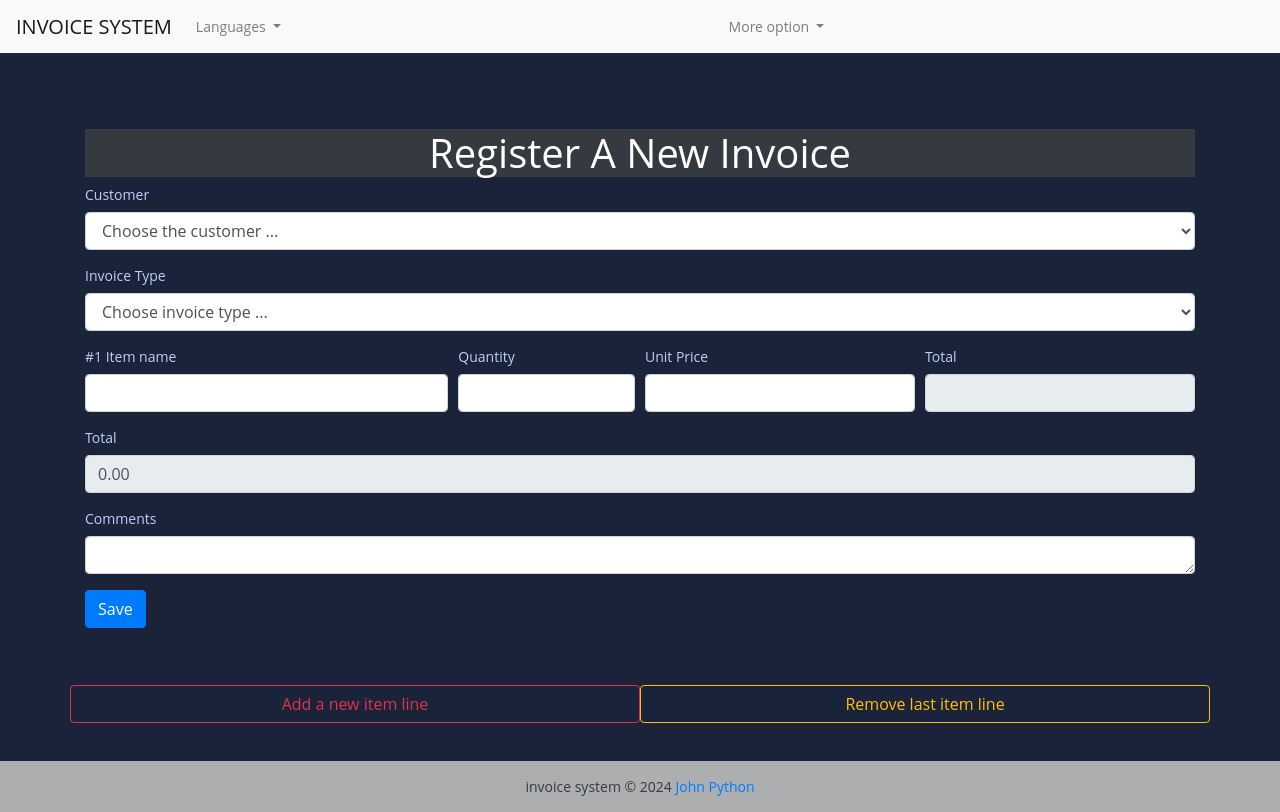
After one commit to JeanNkada/mon_app_fact, a Django app: template templates/add_invoice.html in a window 1280 px wide. The commit adds this page. Run offline with Django 3.2, Linux system fonts and the light colour scheme; the template is opened without the code that fills it, so the values that code supplies are empty.

Commit message:
développer une logique métier pour ajouter une nouvelle facture

```diff
--- a/fact_app/models.py
+++ b/fact_app/models.py
@@ -38,9 +38,9 @@ class Invoice(models.Model):
     author=
     """
     INVOICE_TYPE = (
-        ('R', 'Reçu'),
-        ('F', 'Facture'),
-        ('P', 'Proforma Facture')
+        ('R', 'RECEIPT'),
+        ('I', 'INVOICE'),
+        ('P', 'PROFORMA INVOICE')
     )
 
     customer = models.ForeignKey(Customer, on_delete=models.PROTECT)
--- a/fact_app/urls.py
+++ b/fact_app/urls.py
@@ -4,6 +4,7 @@ from . import views
 
 urlpatterns = [
     path('', views.HomeView.as_view(), name='home'),
-    path('add_customer', views.AddCustomerView.as_view(), name='add-customer')
+    path('add_customer', views.AddCustomerView.as_view(), name='add-customer'),
+    path('add_invoice', views.AddInvoiceView.as_view(), name='add-invoice')
 
 ]
--- /dev/null
+++ b/templates/add_invoice.html
@@ -0,0 +1,202 @@
+{% extends 'base.html' %}
+
+
+{% block content %}
+<br><br><br><br>
+<h1 class="text-capitalise text-center mx-10 bg-dark text-white">Register A New Invoice</h1>
+<form method="post">
+    {% csrf_token %}
+    <div class="form-row">
+        <div class="form-group col-md-12">
+            <label for="customer">Customer</label>
+            <select name="customer" class="form-control" required id="customer">
+                <option>Choose the customer ...</option>
+                {% for customer in customers %}
+                    <option value="{{customer.id}}">{{forloop.counter}}.{{customer.name}}</option>
+                {% endfor %}
+            </select>
+        </div>
+    </div>
+
+    <div class="form-row">
+        <div class="form-group col-md-12">
+            <label for="invoice">Invoice Type</label>
+            <select name="invoice_type" class="form-control" required id="invoice">
+                <option>Choose invoice type ...</option>
+                <option value="R">RECEIPT</option>
+                <option value="I">INVOICE</option>
+                <option value="P">PROFORMA INVOICE</option>
+            </select>
+        </div>
+    </div>
+    <div id="wrapper">
+        <div class="form-row">
+            <div class="form-group col-md-4">
+                <label for="article-1">#1 Item name</label>
+                <input name="article" required type="text" class="form-control" id="article-1">
+            </div>
+            <div class="form-group col-md-2">
+                <label for="qty-1">Quantity</label>
+                <input name="qty" required type="number" min="1" step="0.1" class="form-control" id="qty-1">
+            </div>
+            <div class="form-group col-md-3">
+                <label for="unit-1">Unit Price</label>
+                <input name="unit" required type="number" min="1" step="0.1" onchange="handleChangeSingleArticle(this.id)" class="form-control" id="unit-1">
+            </div>
+            <div class="form-group col-md-3">
+                <label for="total-a-1">Total</label>
+                <input name="total-a" required type="number" step="0.1" readonly class="form-control" id="total-a-1">
+            </div>
+        </div>
+    </div>
+
+    <div class="form-row">
+        <div class="form-group col-md-12">
+            <label for="total">Total</label>
+            <input value="0" name="total" required type="number" step="0.1" readonly class="form-control" id="total">
+        </div>
+    </div>
+
+    <div class="form-row">
+        <div class="form-group col-md-12">
+            <label for="comment">Comments</label>
+            <textarea name="comment" id="comment" class="form-control" cols="30" rows="1"></textarea>
+        </div>
+    </div>
+
+    <button type="submit" class="btn btn-primary">Save</button>
+
+</form>
+<br><br><br>
+<div class="row">
+    <button id="btn-add" class="btn btn-outline-danger w-50 col-md-6">Add a new item line</button>
+    <button id="btn-remove" class="btn btn-outline-warning w-50 col-md-6">Remove last item line</button>
+</div>
+<br><br>
+
+<!--code pour ajouté et supprimer les champs en javascript-->
+
+<script type="text/javascript">
+    //click to add new line
+    $(document).on('click', '#btn-add', function(){
+        var number = $('#wrapper').children().length + 1;
+        let formAdd =`
+                        <div class="form-row">
+                            <div class="form-group col-md-4">
+                                <label for="article-${number}">${number} Item name</label>
+                                <input name="article" required type="text" class="form-control" id="article-${number}">
+                            </div>
+                            <div class="form-group col-md-2">
+                                <label for="qty-${number}">Quantity</label>
+                                <input name="qty" required type="number" min="1" step="0.1" class="form-control" id="qty-${number}">
+                            </div>
+                            <div class="form-group col-md-3">
+                                <label for="unit-${number}">Unit Price</label>
+                                <input name="unit" required type="number" min="1" step="0.1" onchange="handleChangeSingleArticle(this.id)" class="form-control" id="unit-${number}">
+                            </div>
+                            <div class="form-group col-md-3">
+                                <label for="total-a-${number}">Total</label>
+                                <input name="total-a" required type="number" step="0.1" readonly class="form-control" id="total-a-${number}">
+                            </div>
+                        </div>
+                    `;
+                $('#wrapper:last').append(formAdd);
+            })
+
+    //Remove last item line
+    $(document).on('click', '#btn-remove', function(){
+        $('#wrapper').children().last().remove();
+    })
+
+    // calcul des differentes totals (total pour chaque ligne et total pour toute les ligne)
+
+function handleChangeSingleArticle(id){
+
+    let articleId = id.split('-')[1];
+
+    let idQty = `#qty-${articleId}`;
+
+    let unitId = `#unit-${articleId}`;
+
+    let totalIdLine = `#total-a-${articleId}`;
+
+    let totalLine = parseFloat($(idQty).val()) * parseFloat($(unitId).val());
+
+    $(totalIdLine).val(totalLine);
+
+    $('#total').val(parseFloat($('#total').val()) + totalLine);
+
+    }
+
+// modifier la quantité ou le prix d'un article et recalculer le total
+
+
+    $(document).on('change', '[id^=qty-], [id^=unit-]', function(){
+        let id = $(this).attr('id');
+        let articleId = id.split('-')[1];
+        let idQty = `#qty-${articleId}`;
+        let unitId = `#unit-${articleId}`;
+        let totalIdLine = `#total-a-${articleId}`;
+
+        let quantity = parseFloat($(idQty).val());
+        let unitPrice = parseFloat($(unitId).val());
+
+        if (!isNaN(quantity) && !isNaN(unitPrice)) {
+            let totalLine = quantity * unitPrice;
+            $(totalIdLine).val(totalLine.toFixed(2)); // Mettre à jour le total de l'article avec 2 décimales
+        } else {
+            $(totalIdLine).val('0.00'); // Gérer le cas où les valeurs ne sont pas numériques
+        }
+
+        // Recalculer le total global
+        let total = 0;
+        $('[id^=total-a-]').each(function() {
+            let lineTotal = parseFloat($(this).val());
+            if (!isNaN(lineTotal)) {
+                total += lineTotal;
+            }
+        });
+
+        $('#total').val(total.toFixed(2)); // Mettre à jour le champ total global avec 2 décimales
+    });
+
+    $(document).ready(function() {
+        // Capturer l'événement de clic sur le bouton de suppression
+        $(document).on('click', '#btn-remove', function() {
+            let articleId = $(this).data('article-id');
+            let totalIdLine = `#total-a-${articleId}`;
+
+            // Supprimer la ligne d'article
+            $(`#article-${articleId}`).remove();
+
+            // Recalculer le total global
+            let total = 0;
+            $('[id^=total-a-]').each(function() {
+                let lineTotal = parseFloat($(this).val());
+                if (!isNaN(lineTotal)) {
+                    total += lineTotal;
+                }
+            });
+
+            // Mettre à jour le champ total global avec 2 décimales
+            $('#total').val(total.toFixed(2));
+        });
+
+        // Fonction pour recalculer le total global au chargement de la page
+        function calculateTotal() {
+            let total = 0;
+            $('[id^=total-a-]').each(function() {
+                let lineTotal = parseFloat($(this).val());
+                if (!isNaN(lineTotal)) {
+                    total += lineTotal;
+                }
+            });
+
+            $('#total').val(total.toFixed(2)); // Mettre à jour le champ total global avec 2 décimales
+        }
+
+        calculateTotal(); // Appel initial pour calculer le total global au chargement de la page
+    });
+
+</script>
+{% endblock content %}
--- a/templates/base.html
+++ b/templates/base.html
@@ -7,6 +7,10 @@
     <!--bootstrap-->
     <link rel="stylesheet" href="https://cdn.jsdelivr.net/npm/bootstrap@4.6.2/dist/css/bootstrap.min.css" integrity="sha384-xOolHFLEh07PJGoPkLv1IbcEPTNtaed2xpHsD9ESMhqIYd0nLMwNLD69Npy4HI+N" crossorigin="anonymous">
     <link rel="stylesheet" href="{% static 'style.css' %}">
+
+    <!-- jquery -->
+    <script src="https://code.jquery.com/jquery-3.7.1.js" integrity="sha256-eKhayi8LEQwp4NKxN+CfCh+3qOVUtJn3QNZ0TciWLP4=" crossorigin="anonymous"></script>
+
     <title>Facture</title>
 </head>
 <body>
@@ -14,7 +18,7 @@
 <!-- début header -->
 <header>
     <nav class="navbar navbar-expand-lg navbar-light bg-light">
-        <a class="navbar-brand" href="#">INVOICE SYSTEM</a>
+        <a class="navbar-brand" href="{% url 'add-invoice' %}">INVOICE SYSTEM</a>
         <button class="navbar-toggler" type="button" data-toggle="collapse" data-target="#navbarSupportedContent" aria-controls="navbarSupportedContent" aria-expanded="false" aria-label="Toggle navigation">
             <span class="navbar-toggler-icon"></span>
         </button>
@@ -57,7 +61,7 @@
         {% for message in messages %}
         <div class="alert {{message.tags}} alert-dismissible" role="alert" >
             <button type="button" class="close" data-dismiss="alert" aria-label="close">
-                <span aria-hidden="true">&time</span>
+                <span aria-hidden="true">x</span>
             </button>
             <!-- affichage du message -->
             {{ message|safe }}
```
Also changed, not shown: fact_app/views.py (+76 -1 lines), templates/index.html (+6 -5 lines), db.sqlite3.
